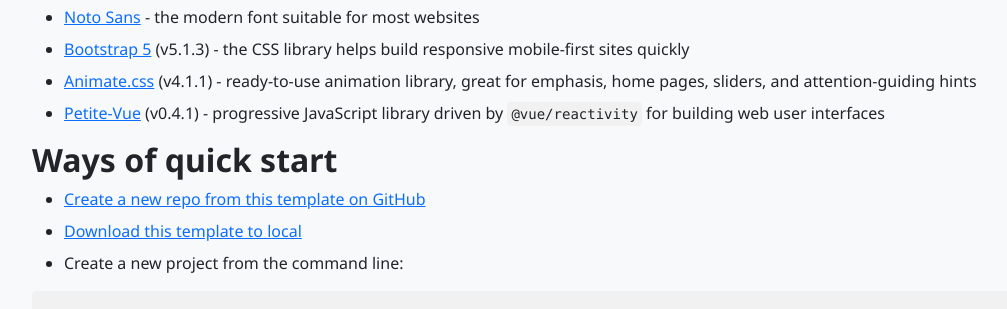
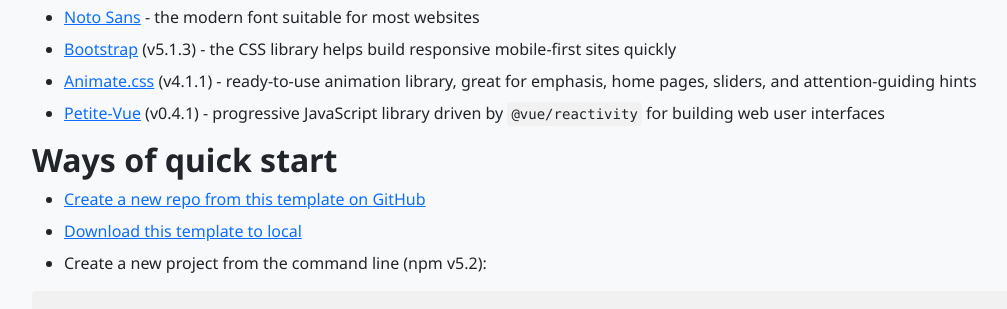
Before and after one commit to rayc2045/create-petite-app, a plain HTML site: page intro/index.html in a window 1280 px wide. Shown: the part 643-952 px from the top of the page, without its empty margins (50-1057 px from the left). Drawn offline with Linux system fonts and the light colour scheme.

Commit message:
Update intro

```diff
--- a/intro/index.html
+++ b/intro/index.html
@@ -65,7 +65,7 @@
       <h2 class="fw-bold">Pre-packed</h2>
       <ul>
         <li class="list-style-disc"><a href="https://fonts.google.com/noto/specimen/Noto+Sans" target="_blank">Noto Sans</a> - the modern font suitable for most websites</li>
-        <li class="list-style-disc"><a href="https://getbootstrap.com/" target="_blank">Bootstrap 5</a> (v5.1.3) - the CSS library helps build responsive mobile-first sites quickly</li>
+        <li class="list-style-disc"><a href="https://getbootstrap.com/" target="_blank">Bootstrap</a> (v5.1.3) - the CSS library helps build responsive mobile-first sites quickly</li>
         <li class="list-style-disc"><a href="https://animate.style/" target="_blank">Animate.css</a> (v4.1.1) - ready-to-use animation library, great for emphasis, home pages, sliders, and attention-guiding hints</li>
         <li class="list-style-disc"><a href="https://github.com/vuejs/petite-vue" target="_blank">Petite-Vue</a> (v0.4.1) - progressive JavaScript library driven by <code class="p-1 text-dark bg-lightgray-20 rounded">@vue/reactivity</code> for building web user interfaces</li>
       </ul>
@@ -76,7 +76,7 @@
       <ul>
         <li class="list-style-disc"><a href="https://github.com/rayc2045/create-petite-app/generate" target="_blank">Create a new repo from this template on GitHub</a></li>
         <li class="list-style-disc"><a href="https://github.com/rayc2045/create-petite-app/archive/refs/heads/main.zip" target="_blank">Download this template to local</a></li>
-        <li class="list-style-disc">Create a new project from the command line:</li>
+        <li class="list-style-disc">Create a new project from the command line (npm v5.2):</li>
       </ul>
       <p
         class="p-4 d-block rounded bg-lightgray-20 cursor-pointer hint--top hint--rounded"
```
Also changed, not shown: 1 other file.
